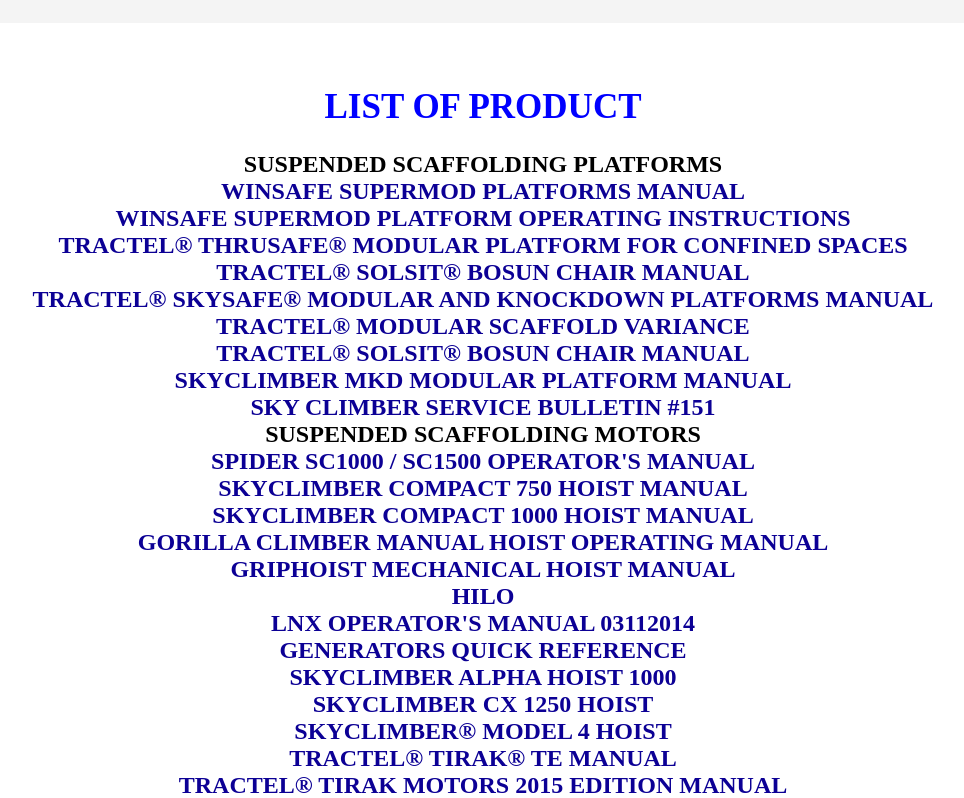
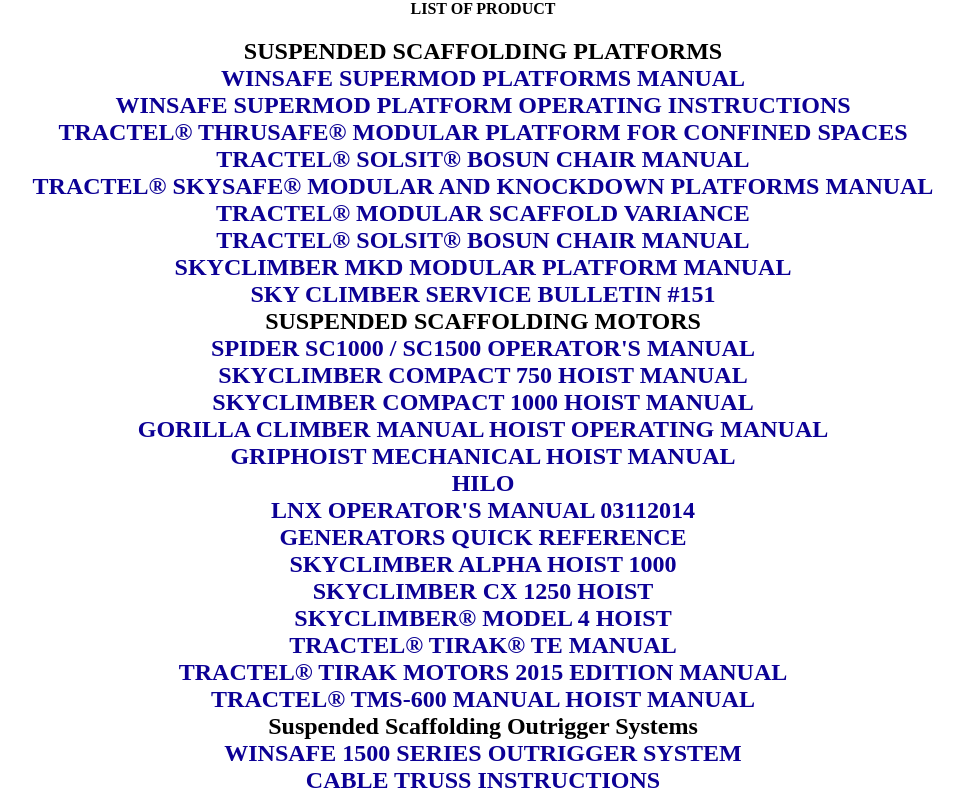
Before and after one commit to farhanyousaf786/hexagon, a React (Create React App) app: page /products-list in a window 1280 px wide. Shown: the top 798 px of the page, without its empty margins (157-1121 px from the left). Built offline with nearby package versions, Linux system fonts and the light colour scheme; a web font is replaced by a local one.

Commit message:
link styling on progress

```diff
--- a/src/Components/ProductList/ProductList.css
+++ b/src/Components/ProductList/ProductList.css
@@ -7,3 +7,10 @@
 background-color: white;
 
 }
+
+.p-head{
+
+
+  text-align: center;
+  align-items: center;
+}
--- a/src/Components/ProductList/ProductList.jsx
+++ b/src/Components/ProductList/ProductList.jsx
@@ -28,7 +28,7 @@ const cards = cardsArr.map((data, idx) => {
 
   <div className="p-list">
 
-  <h1>LIST OF PRODUCT</h1>
+  <centerr><div className='p-head'>LIST OF PRODUCT</div></centerr>
 
 
   <center><h2>{cards}</h2></center>
```
